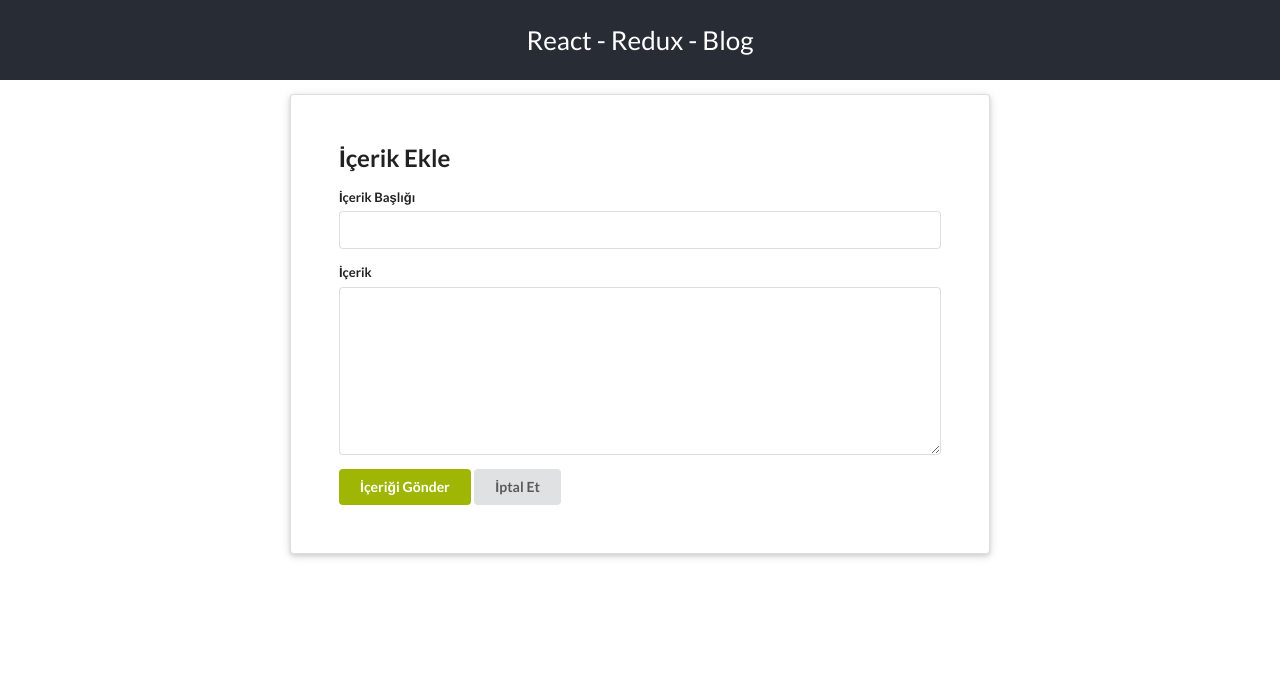
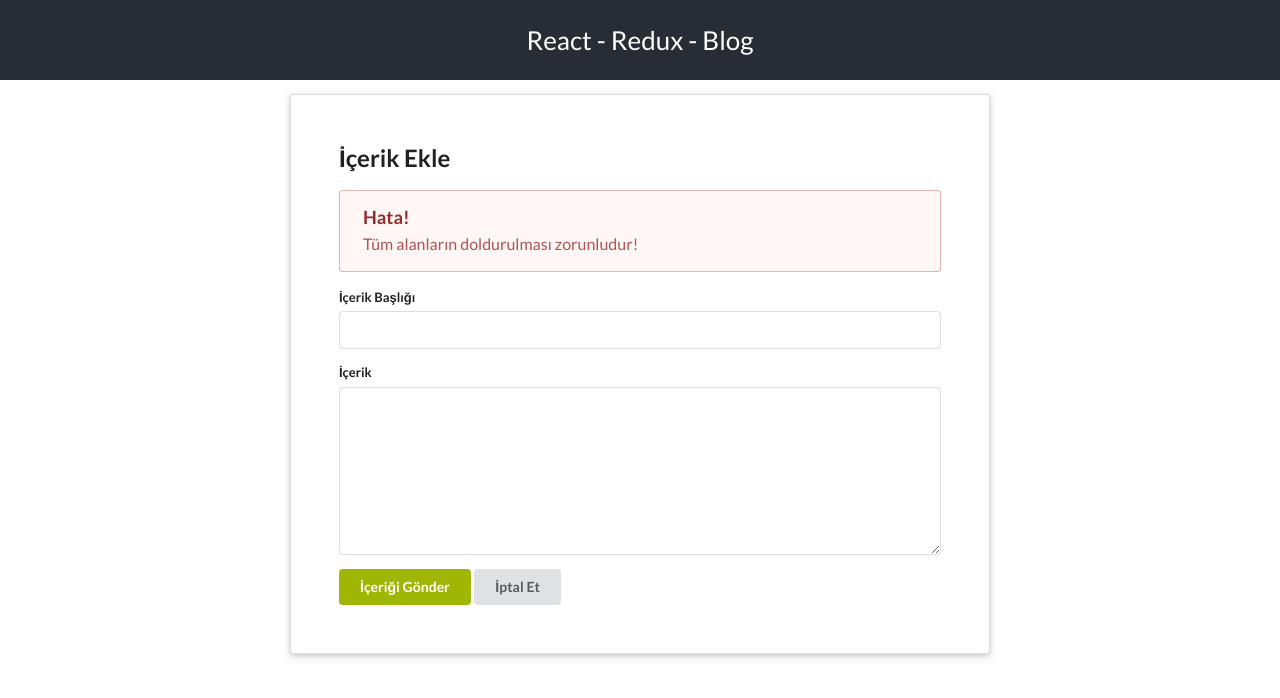
Before and after one commit to bozkan77/react-redux-blog, a React (Create React App) app: page /add-content in a window 1280 px wide. Both pictures are taken after a click on the button "İçeriği Gönder". Shown: the top 698 px of the page. Built offline with nearby package versions, Linux system fonts and the light colour scheme; no server answers.

Commit message:
add simple error handling

```diff
--- a/src/components/AddContent/index.js
+++ b/src/components/AddContent/index.js
@@ -12,6 +12,7 @@ const INIT_CONTENT = {
 const AddContent = (props) => {
 
   const [newContent, setNewContent] = useState(INIT_CONTENT);
+  const [error, setError] = useState("")
 
   const onInputChange = (e) => {
     setNewContent({...newContent, [e.target.name]: e.target.value});
@@ -19,12 +20,16 @@ const AddContent = (props) => {
 
   const onFormSubmit = (e) => {
     e.preventDefault();
+    setError("")
     axios.post(`https://react-yazi-yorum.herokuapp.com/posts`, newContent)
       .then((res)=> {
         props.history.push('/')
         setNewContent(INIT_CONTENT)
       }).catch((err)=> {
-        console.log(err)
+        setError("Tüm alanların doldurulması zorunludur!")
+        setTimeout(() => {
+          setError("")
+        }, 3000);
       })
   }
 
@@ -36,6 +41,7 @@ const AddContent = (props) => {
         title={newContent.title}
         content={newContent.content}
         onFormSubmit={onFormSubmit}
+        error={error}
       />
     </>
   );
--- a/src/components/ContentForm/index.js
+++ b/src/components/ContentForm/index.js
@@ -1,20 +1,44 @@
 import React from "react";
 
-const ContentForm = ({title, content, onInputChange, onFormSubmit}) => {
-
+const ContentForm = ({
+  title,
+  content,
+  onInputChange,
+  onFormSubmit,
+  error,
+}) => {
   return (
+    <>
+      {error && (
+        <div className="ui error message">
+          <div className="header">Hata!</div>
+          <p>{error}</p>
+        </div>
+      )}
       <div className="ui form">
         <div className="field">
           <label>İçerik Başlığı</label>
-        <input type="text" name="title" value={title} onChange={onInputChange} />
+          <input
+            type="text"
+            name="title"
+            value={title}
+            onChange={onInputChange}
+          />
         </div>
         <div className="field">
           <label>İçerik</label>
-        <textarea name="content" value={content} onChange={onInputChange}></textarea>
+          <textarea
+            name="content"
+            value={content}
+            onChange={onInputChange}
+          ></textarea>
         </div>
-      <button className="ui olive button" onClick={onFormSubmit} >İçeriği Gönder</button>
+        <button className="ui olive button" onClick={onFormSubmit}>
+          İçeriği Gönder
+        </button>
         <button className="ui button">İptal Et</button>
       </div>
+    </>
   );
 };
 
```
Also changed, not shown: 1 other file (tests, documents, lock files or other folders). Lines whose indentation alone changed are shown as unchanged.
